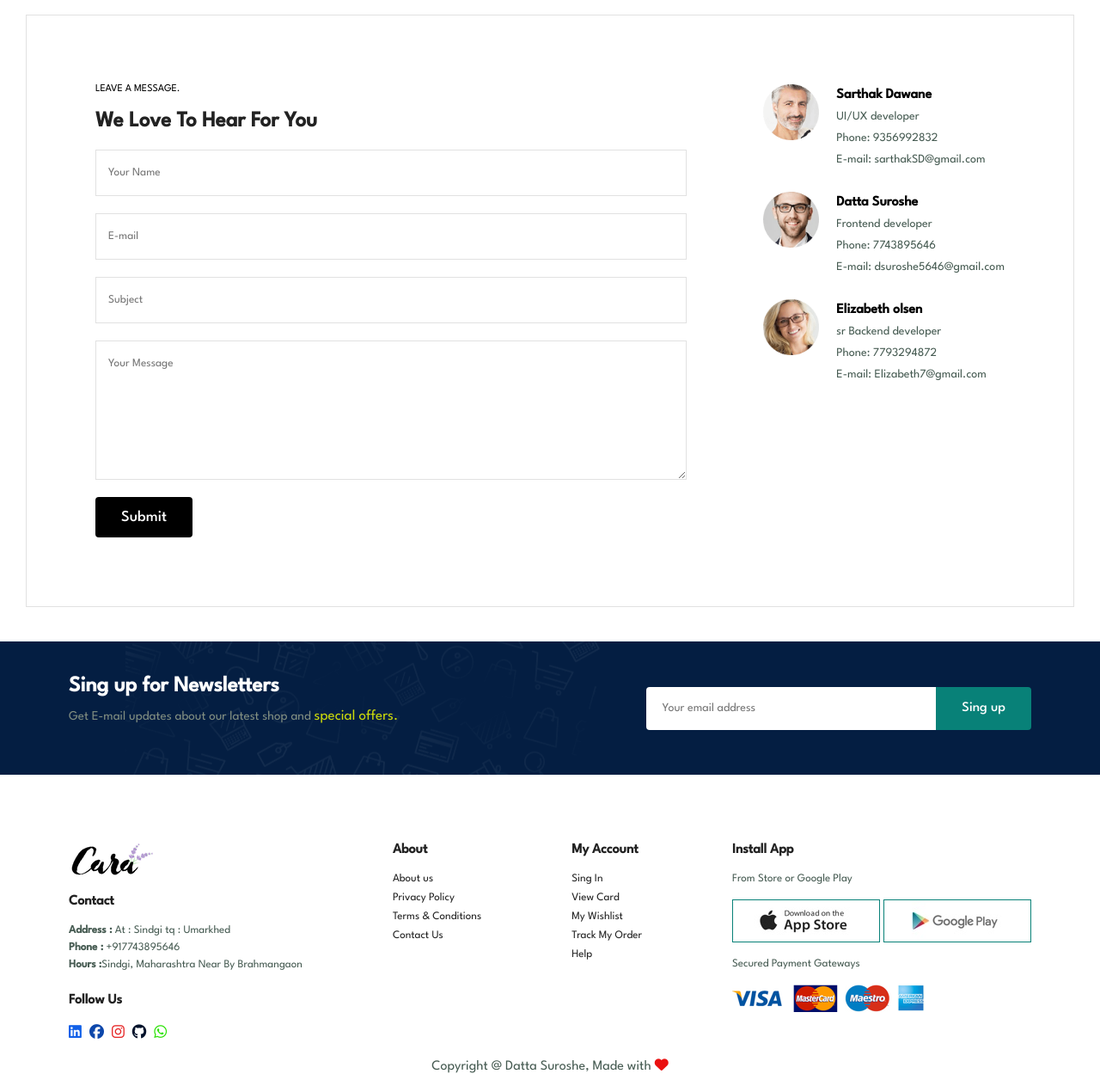
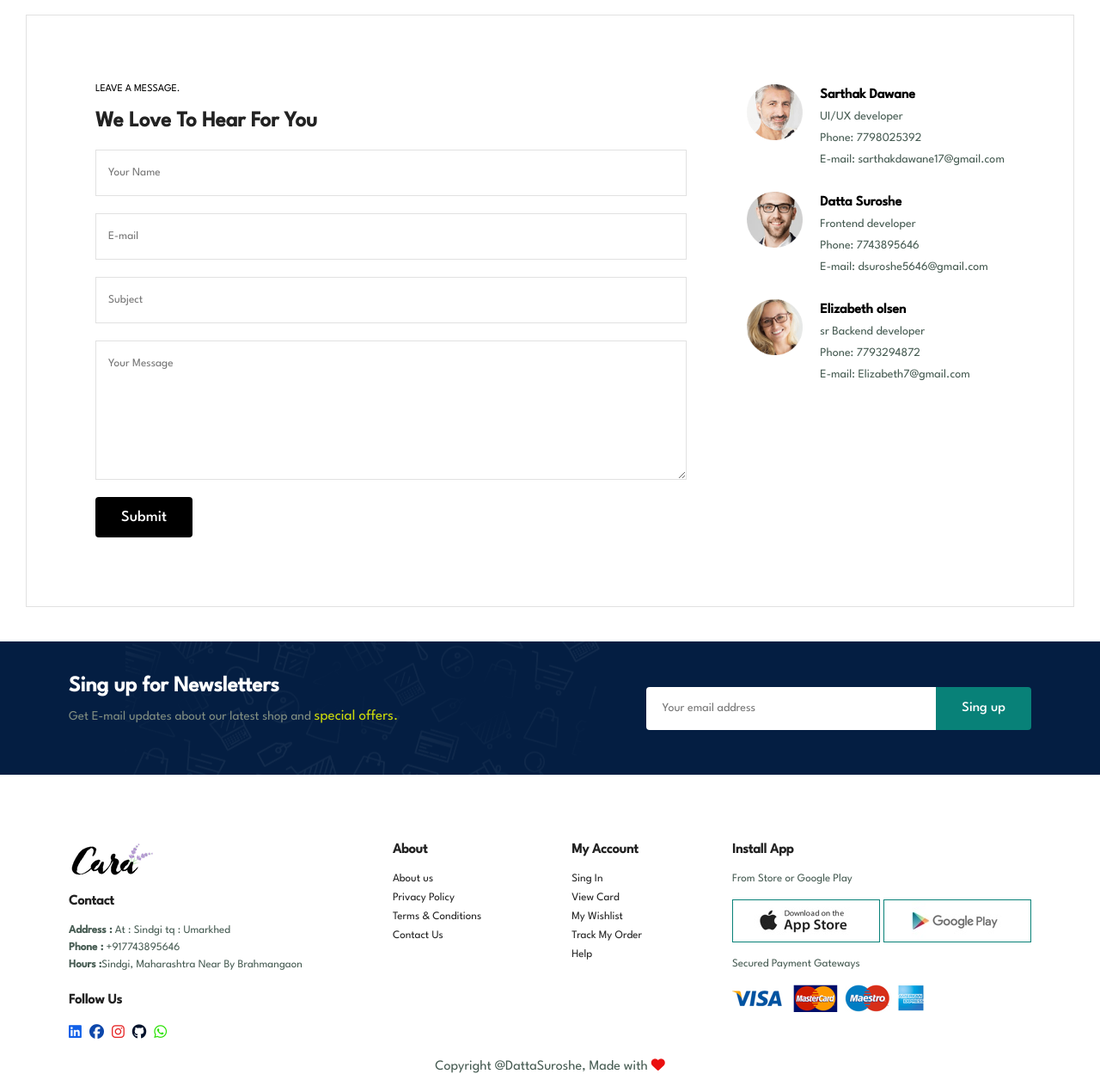
Before and after one commit to DattaSuroshe77/Shopping-website, a plain HTML site: page contact.html in a window 1280 px wide. Shown: the part 937-2200 px from the top of the page at 86% size. Drawn offline with Linux system fonts and the light colour scheme.

Commit message:
Update contact.html

```diff
--- a/contact.html
+++ b/contact.html
@@ -3,7 +3,7 @@
 <head>
     <meta charset="UTF-8">
     <meta name="viewport" content="width=device-width, initial-scale=1.0">
-    <title>E-commerce</title>
+    <title>Shopping</title>
     <link rel="stylesheet" href="style.css">
     <script src="https://kit.fontawesome.com/865f2035e6.js" crossorigin="anonymous"></script>
 </head>
@@ -85,7 +85,7 @@
     <div class="people">
         <div>
             <img src="IMG/people/1.png" alt="">
-            <p><span>Sarthak Dawane</span> UI/UX developer<br> Phone: 9356992832 <br>E-mail: sarthakSD@gmail.com</p>
+            <p><span>Sarthak Dawane</span> UI/UX developer<br> Phone: 7798025392 <br>E-mail: sarthakdawane17@gmail.com</p>
         </div>
         <div>
             <img src="IMG/people/2.png" alt="">
@@ -169,7 +169,7 @@
 
         </div>
         <div class="copyright">
-           <p>Copyright @ Datta Suroshe, Made with <i class="fa-solid fa-heart" style="color: #ea1010;"></i> </p>
+           <p>Copyright @DattaSuroshe, Made with <i class="fa-solid fa-heart" style="color: #ea1010;"></i> </p>
 
         </div>
 
```
